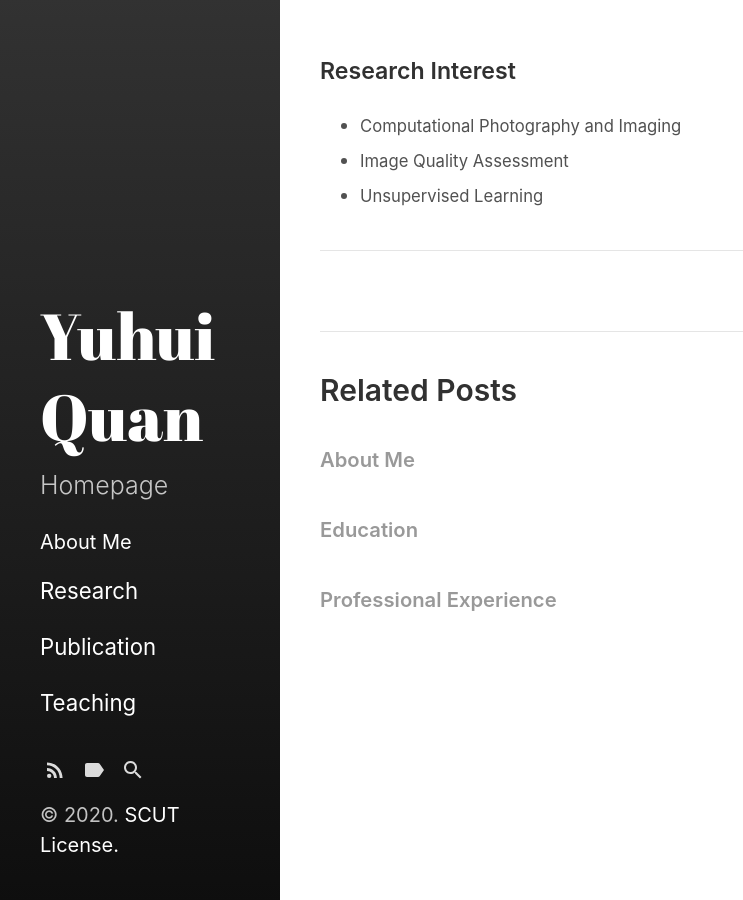
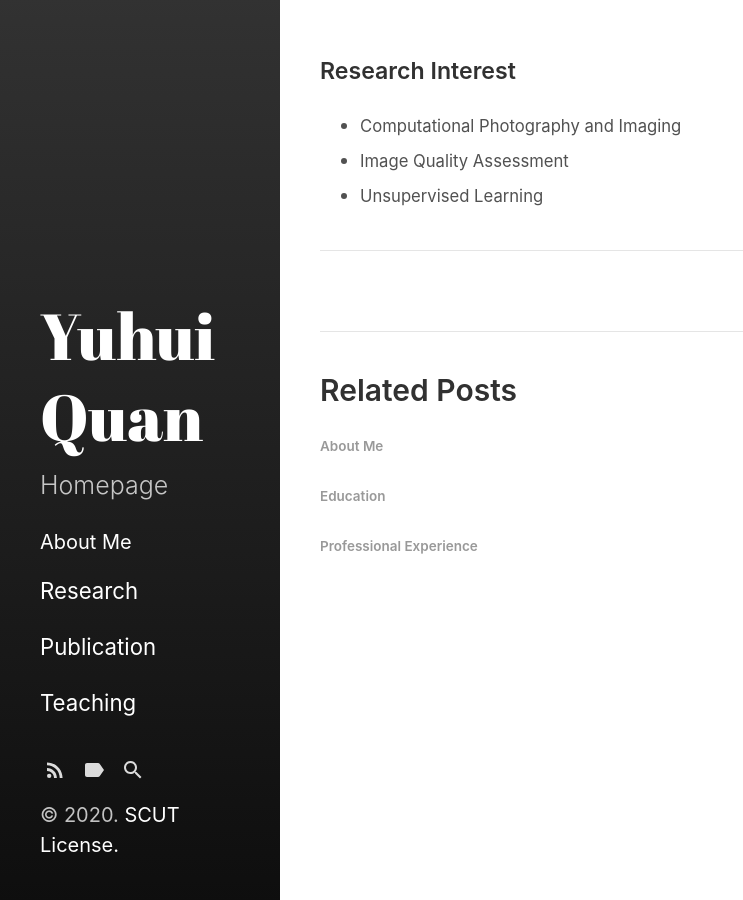
Before and after one commit to Dofboom/Dofboom.github.io, a Jekyll site: the page built from _posts/2020-5-30-a_ainterest.md, in a window 1280 px wide. Shown: the whole page, without its empty margins (0-743 px from the left). Built offline with Jekyll 4.4.1, drawn with Linux system fonts in a browser that asks for light colours.

Commit message:
Update related_posts.html

```diff
--- a/_includes/related_posts.html
+++ b/_includes/related_posts.html
@@ -5,7 +5,7 @@
       <li "font-size:100%">
         <h3>
           <a href="{{ post.url | relative_url }}">
-              <font size=7> {{ post.title }}</font>
+              <font size=6> {{ post.title }}</font>
           </a>
         </h3>
       </li>
```
